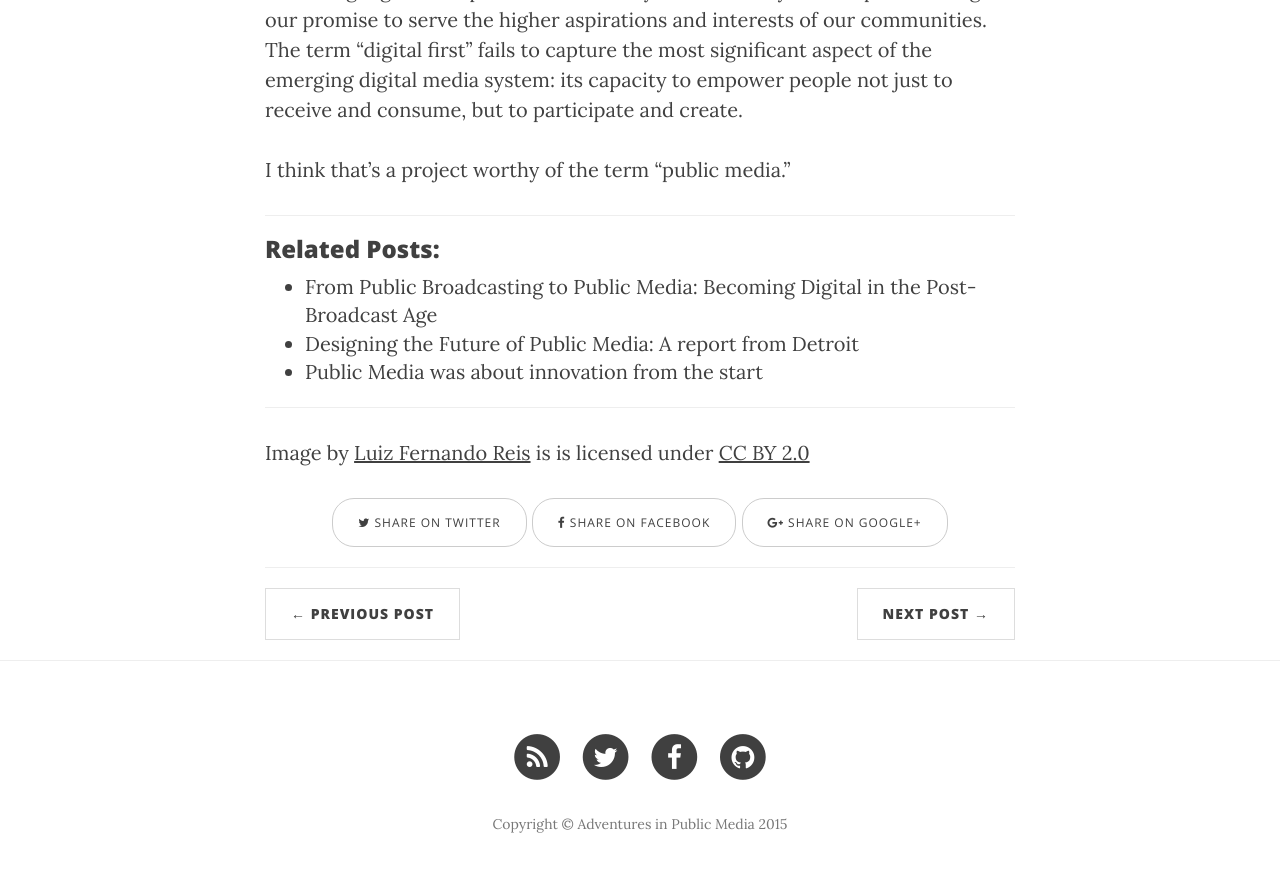
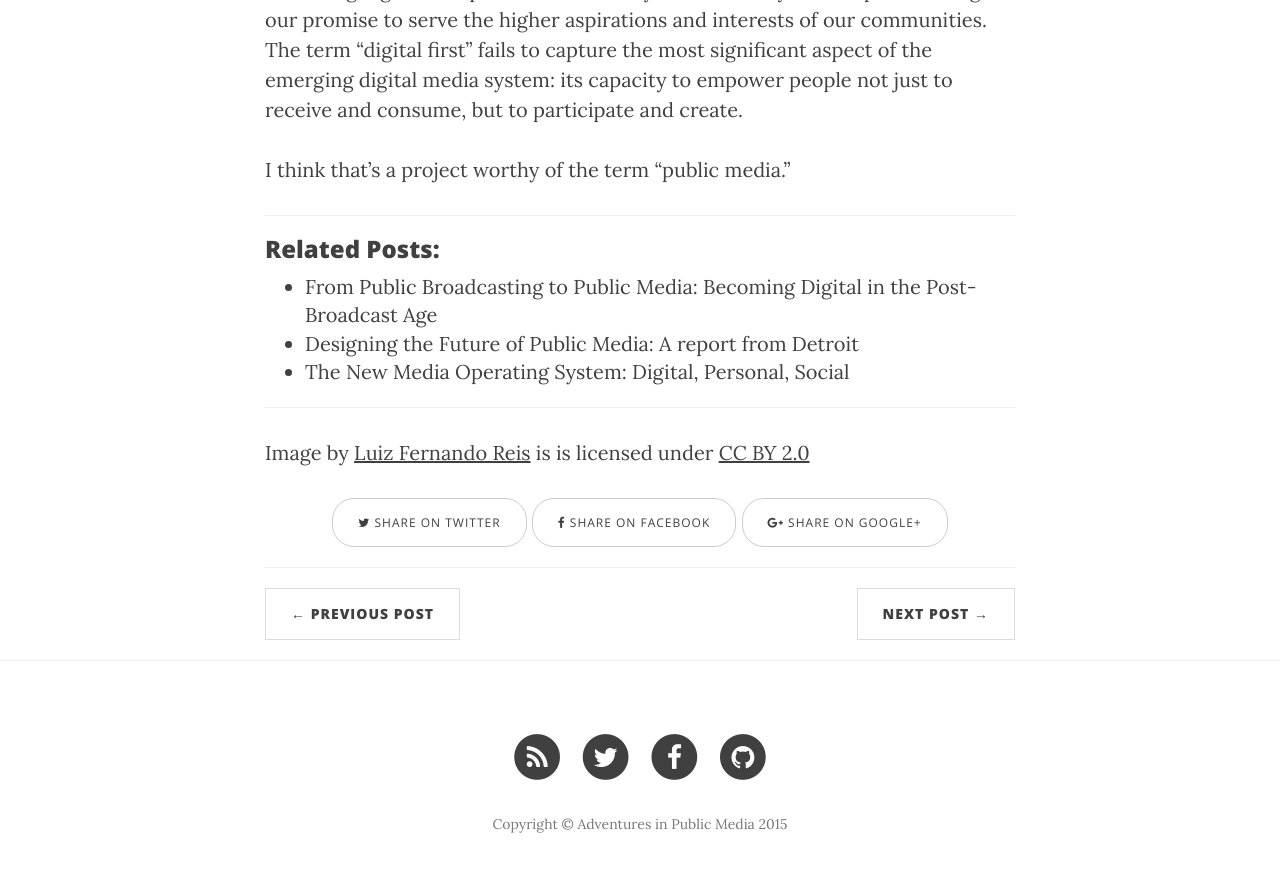
Before and after one commit to jackbrighton/jackbrighton.github.io, a Jekyll site: the page built from _posts/2015-05-25-what-is-digital-first.md, in a window 1280 px wide and 900 px high, scrolled down 4240 px. Shown: the top 872 px of the window. Built offline with Jekyll 4.4.1, drawn with Linux system fonts in a browser that asks for light colours; nearby versions of some CDN libraries.

Commit message:
update related posts

```diff
--- a/_posts/2015-05-25-what-is-digital-first.md
+++ b/_posts/2015-05-25-what-is-digital-first.md
@@ -71,7 +71,7 @@
 
 - [From Public Broadcasting to Public Media: Becoming Digital in the Post-Broadcast Age](http://jackbrighton.github.io/2015/05/18/becoming-digital/)
 - [Designing the Future of Public Media: A report from Detroit](http://jackbrighton.github.io/2015/05/03/storytelling-workshop/)
-- [Public Media was about innovation from the start](http://jackbrighton.github.io/2015/04/23/public-media-innovation/)
+- [The New Media Operating System: Digital, Personal, Social](http://jackbrighton.github.io/2015/06/01/new-media-os/)
 
 ***
 
```
